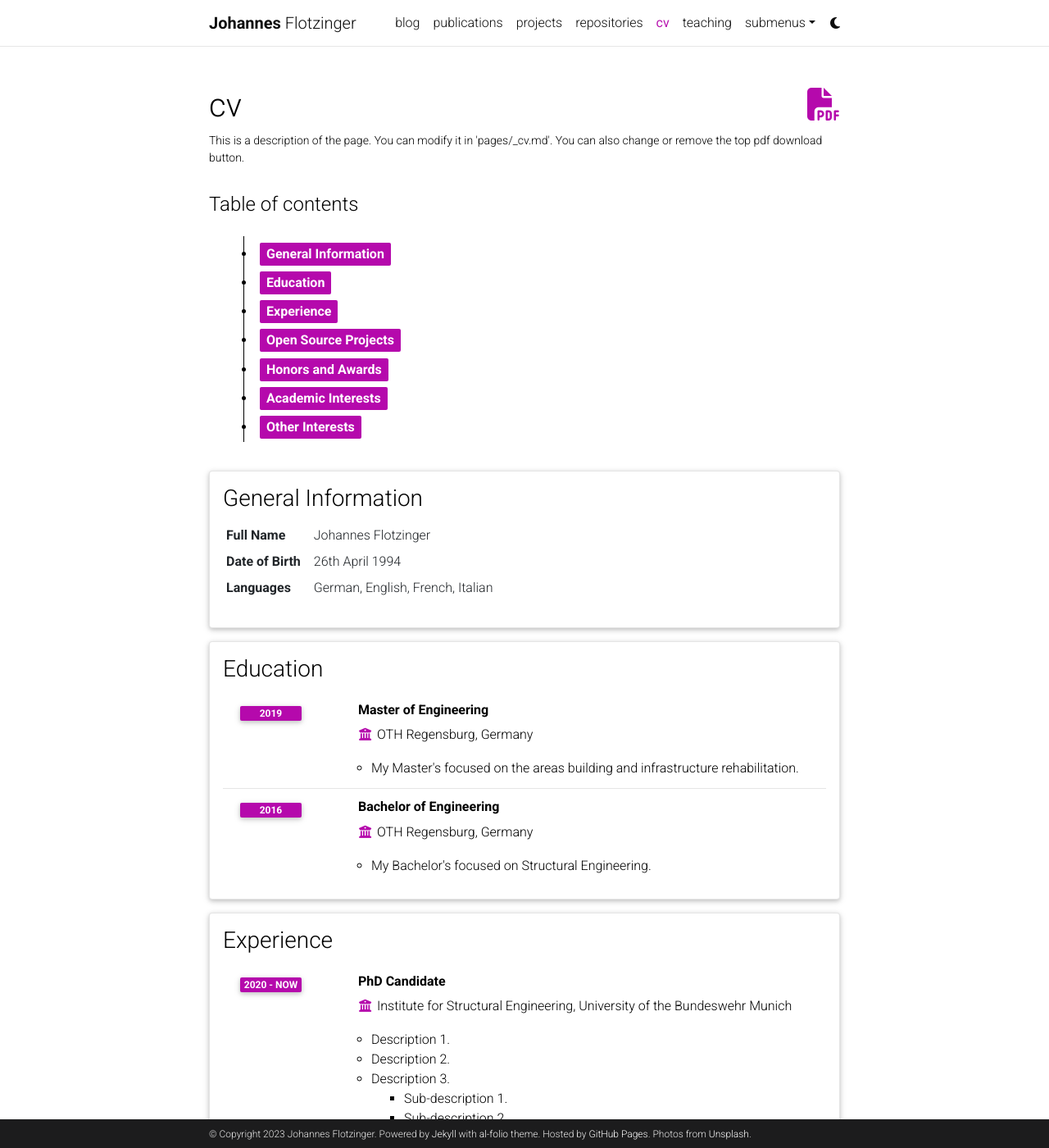
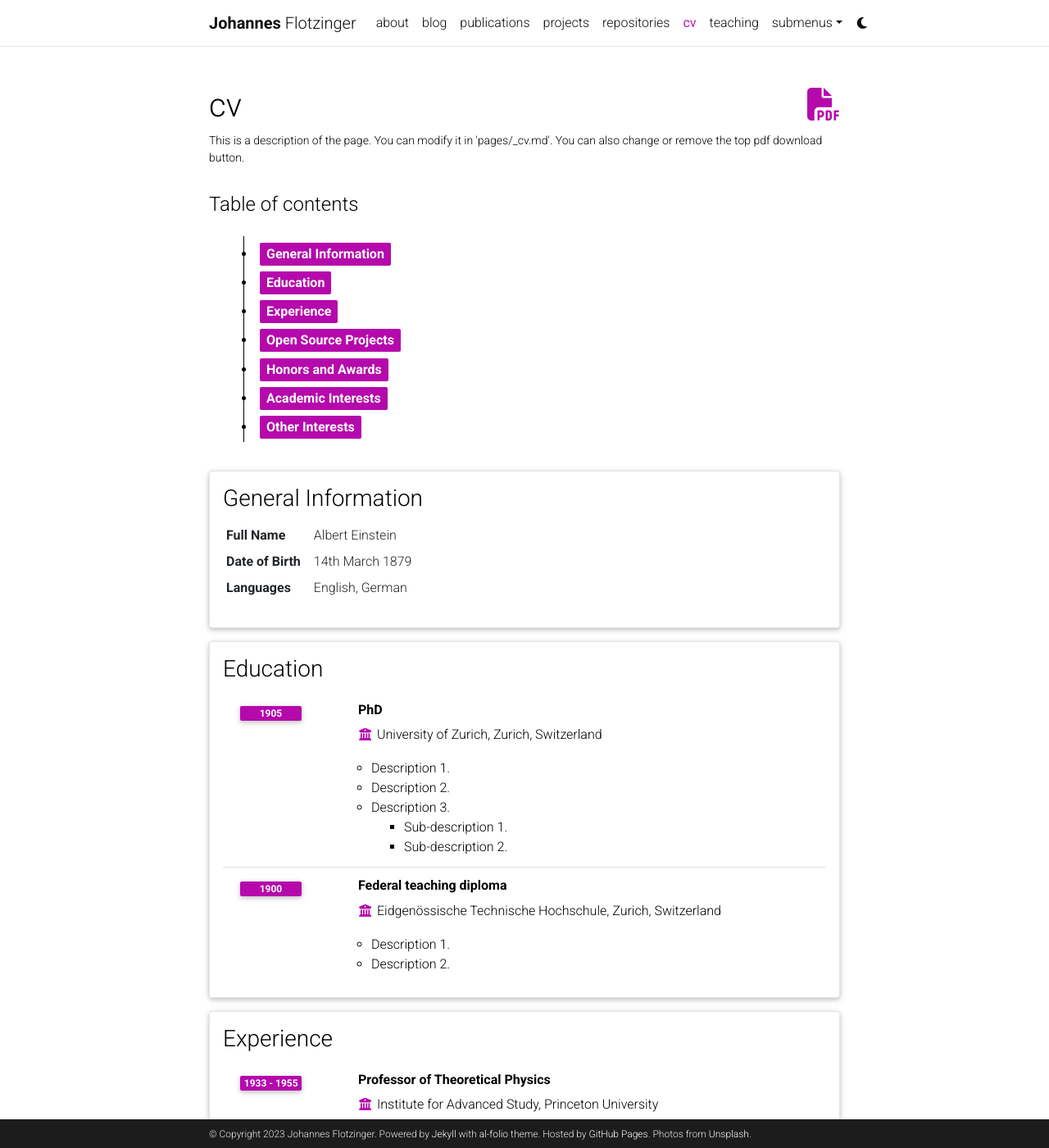
Before and after one commit to jfltzngr/jfltzngr.github.io, a Jekyll site: the page built from _pages/cv.md, in a window 1280 px wide and 1400 px high. Shown: the whole window at 82% size. Built offline with Jekyll 4.4.1, drawn with Linux system fonts in a browser that asks for light colours; full-size pictures stand in for the smaller copies a plugin makes; comment, search, counter and statistics services are not loaded; a style sheet for code colours, icons or effects is not loaded.

Commit message:
Revert "update"
This reverts commit 001158a6d2b624c38eac41e98cd20b1921c10e15.

```diff
--- a/_data/cv.yml
+++ b/_data/cv.yml
@@ -2,48 +2,38 @@
   type: map
   contents:
     - name: Full Name
-      value: Johannes Flotzinger
+      value: Albert Einstein
     - name: Date of Birth
-      value: 26th April 1994
+      value: 14th March 1879
     - name: Languages
-      value: German, English, French, Italian
+      value: English, German
 
 - title: Education
   type: time_table
   contents:
-    - title: Master of Engineering
-      institution: OTH Regensburg, Germany
-      year: 2019
+    - title: PhD
+      institution: University of Zurich, Zurich, Switzerland
+      year: 1905
       description:
-        - My Master's focused on the areas building and infrastructure rehabilitation.
-        # - Description 2.
-        # - title: Description 3.
-        #   contents:
-        #     - Sub-description 1.
-        #     - Sub-description 2.
-    - title: Bachelor of Engineering
-      institution: OTH Regensburg, Germany
-      year: 2016
+        - Description 1.
+        - Description 2.
+        - title: Description 3.
+          contents:
+            - Sub-description 1.
+            - Sub-description 2.
+    - title: Federal teaching diploma
+      institution: Eidgenössische Technische Hochschule, Zurich, Switzerland
+      year: 1900
       description:
-        - My Bachelor's focused on Structural Engineering.
-        # - Description 2.
-        # - title: Description 3.
-        #   contents:
-        #     - Sub-description 1.
-        #     - Sub-description 2.
-    # - title: Federal teaching diploma
-    #   institution: Eidgenössische Technische Hochschule, Zurich, Switzerland
-    #   year: 1900
-    #   description:
-    #     - Description 1.
-    #     - Description 2.
+        - Description 1.
+        - Description 2.
 
 - title: Experience
   type: time_table
   contents:
-    - title: PhD Candidate
-      institution: Institute for Structural Engineering, University of the Bundeswehr Munich
-      year: 2020 - now
+    - title: Professor of Theoretical Physics
+      institution: Institute for Advanced Study, Princeton University
+      year: 1933 - 1955
       description:
         - Description 1.
         - Description 2.
```
Also changed, not shown: _pages/about.md (+8 -3 lines).
